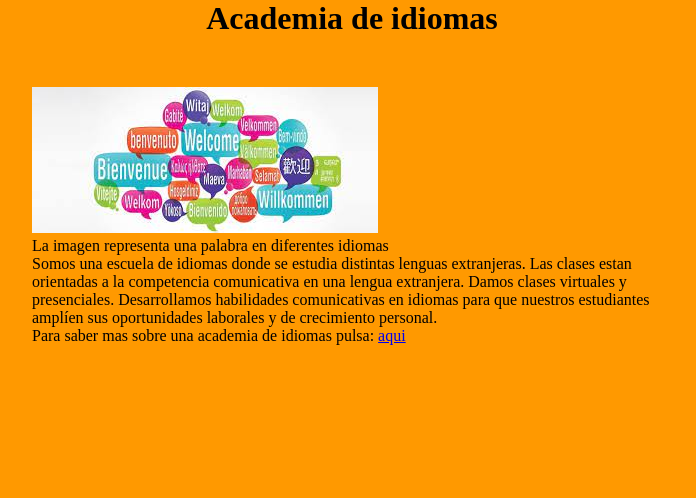
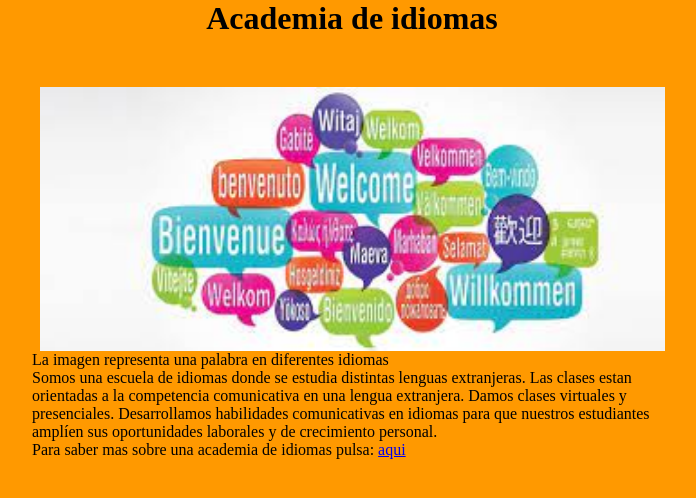
Before and after one commit to arymiro/Pagina_tributo, a plain HTML site: page index.html in a window 1280 px wide. Shown: the whole page, without its empty margins (288-984 px from the left). Drawn offline with Linux system fonts and the light colour scheme.

Commit message:
Pagina tributo con las pruebas realizadas

```diff
--- a/index.html
+++ b/index.html
@@ -12,7 +12,6 @@
 <body>
     <main id="main">
         <h1 id="title">Academia de idiomas</h1>
-        <header>
         <div id="img-div" class="contenedor">
           <div class="hijo">
               <img id="image" src="./images/idiomas1.jfif" alt="">
@@ -28,7 +27,6 @@
                 href="https://www.definicionabc.com/economia/academia-de-idiomas.php" target="_blank">aqui</a>
             </div>
         </div>
-    </header>
     </main>
 </body>
 
--- a/styles/style.css
+++ b/styles/style.css
@@ -19,3 +19,12 @@ body{
   .hijo {
      margin: 0 auto;
   }
+
+  #image {
+    width: 100%;
+    height: auto;
+    max-width: 625px;
+    margin-left: auto;
+    margin-right: auto;
+    display: block;
+    }
```
